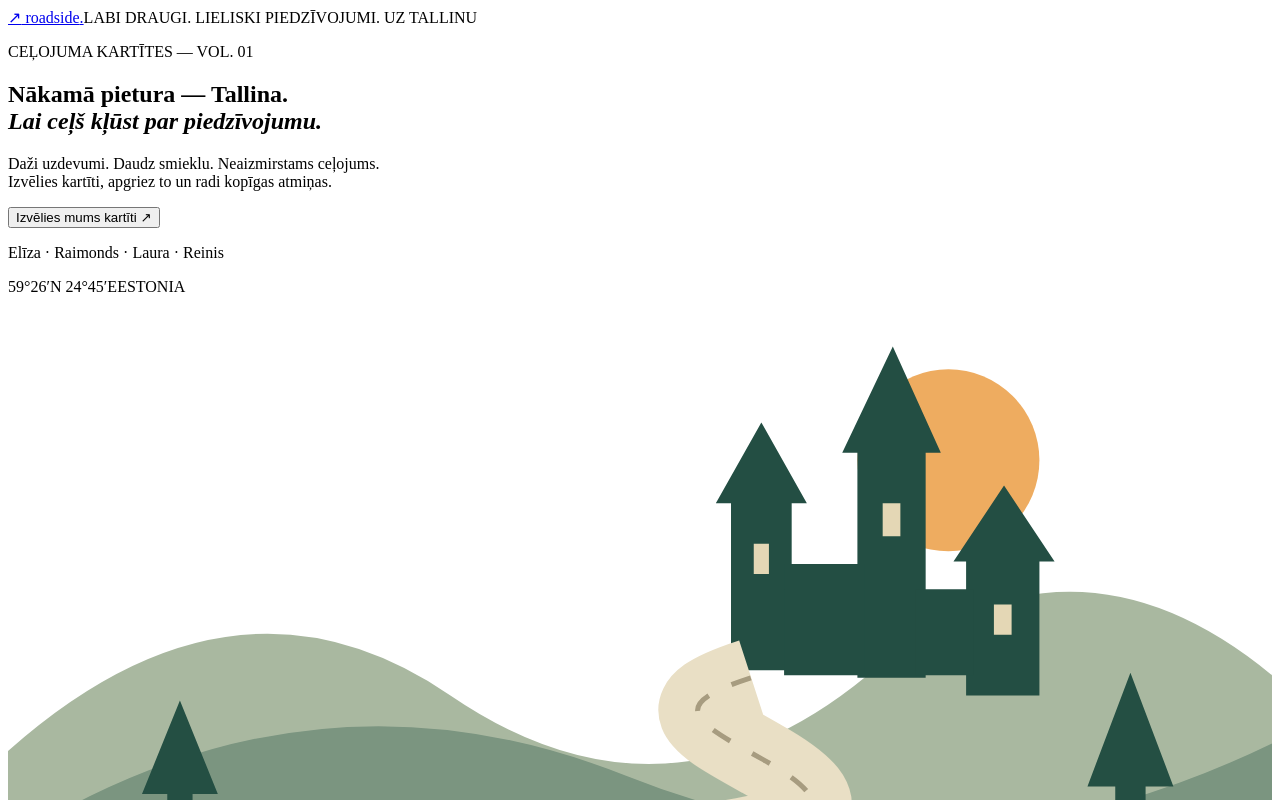
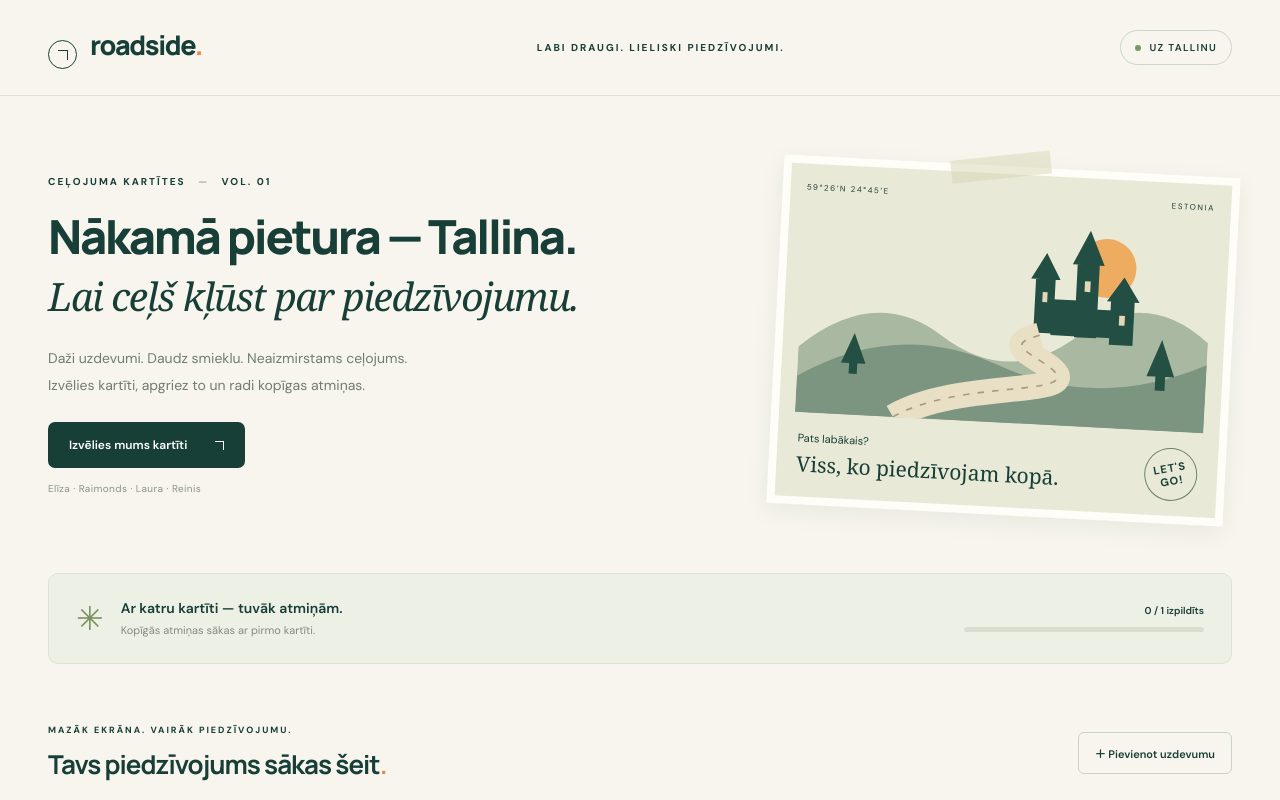
Before and after one commit to reinisskruminss-beep/Tallinn, a website: page index.html in a window 1280 px wide. Shown: the top 800 px of the page. Drawn offline with Linux system fonts and the light colour scheme; the site is published under a folder, as on GitHub Pages, so addresses that start at the root find nothing.

Commit message:
Fix asset paths for GitHub Pages project hosting

```diff
--- a/index.html
+++ b/index.html
@@ -4,10 +4,10 @@
   <meta charset="utf-8"><meta name="viewport" content="width=device-width, initial-scale=1">
   <meta name="theme-color" content="#173e37"><meta name="description" content="A little adventure deck for your road trip to Tallinn. Flip a card, take a challenge, make a memory.">
   <title>Tallina, mēs braucam! · Ceļojuma kartītes</title>
-  <link rel="stylesheet" href="/style.css"><script type="module" src="/app.js"></script>
+  <link rel="stylesheet" href="./style.css"><script type="module" src="./app.js"></script>
 </head>
 <body>
-  <header class="topbar"><a class="brand" href="/" aria-label="Roadside home"><span class="brand-symbol">↗</span> roadside<span class="brand-dot">.</span></a><span class="edition">LABI DRAUGI. LIELISKI PIEDZĪVOJUMI.</span><span class="trip-badge"><span></span> UZ TALLINU</span></header>
+  <header class="topbar"><a class="brand" href="./" aria-label="Roadside home"><span class="brand-symbol">↗</span> roadside<span class="brand-dot">.</span></a><span class="edition">LABI DRAUGI. LIELISKI PIEDZĪVOJUMI.</span><span class="trip-badge"><span></span> UZ TALLINU</span></header>
   <main>
     <section class="hero">
       <div class="hero-copy"><p class="eyebrow">CEĻOJUMA KARTĪTES <span>—</span> VOL. 01</p><h1>Nākamā pietura — Tallina.<br><em>Lai ceļš kļūst par piedzīvojumu.</em></h1><p class="intro">Daži uzdevumi. Daudz smieklu. Neaizmirstams ceļojums.<br>Izvēlies kartīti, apgriez to un radi kopīgas atmiņas.</p><button class="primary" id="surprise">Izvēlies mums kartīti <span>↗</span></button><p class="hero-note">Elīza · Raimonds · Laura · Reinis</p></div>
```
